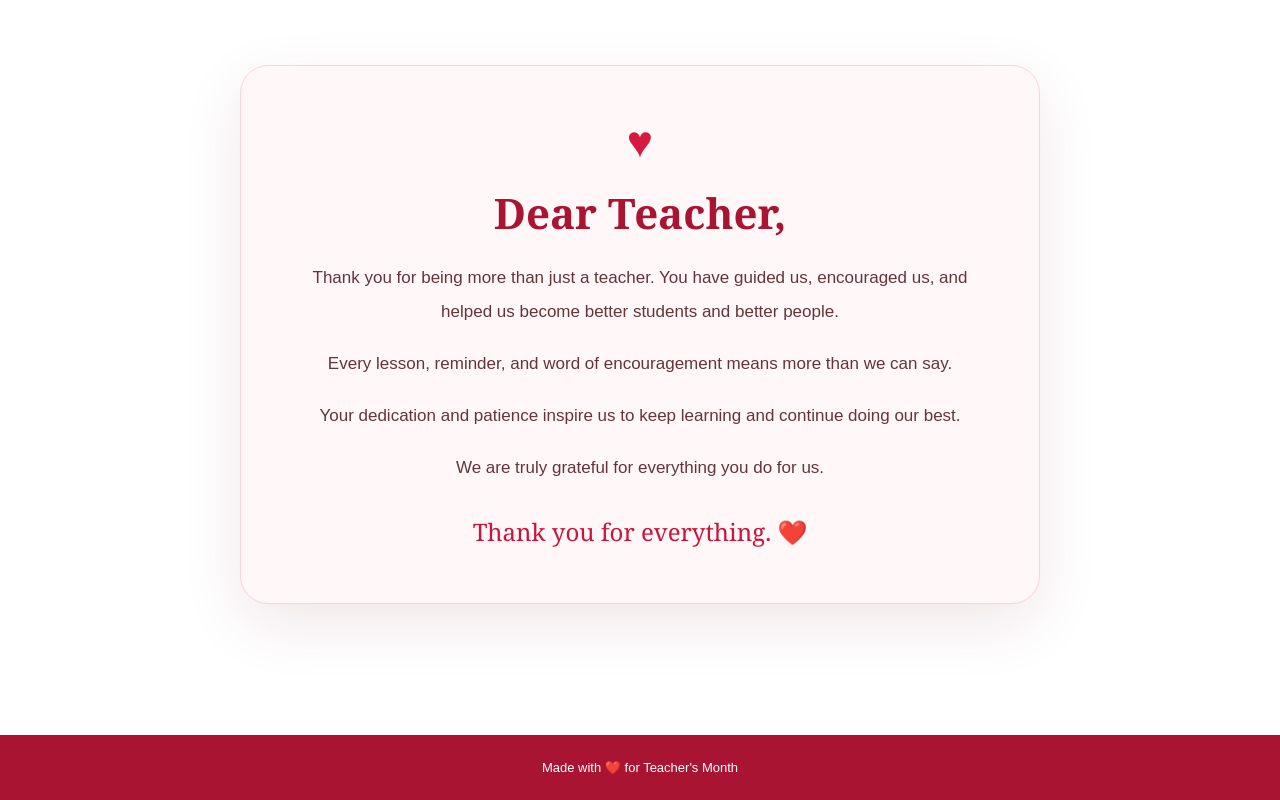
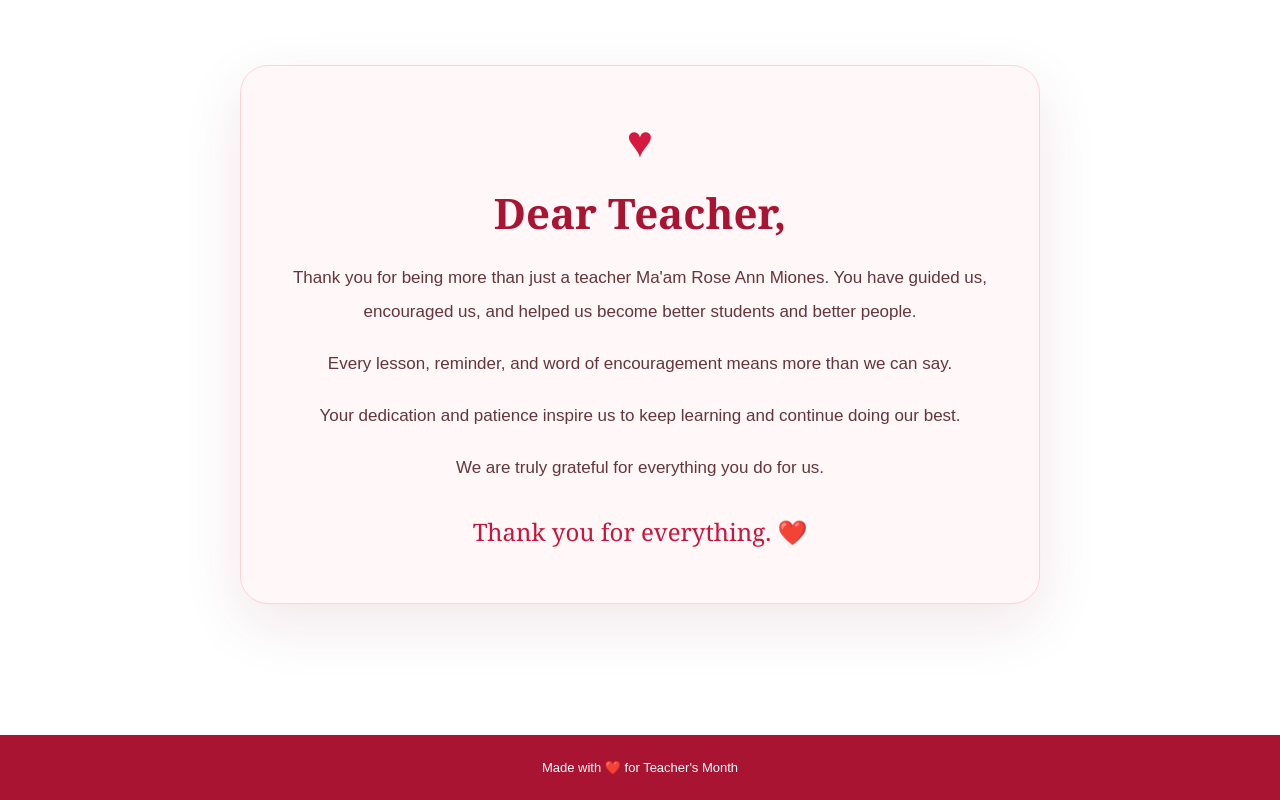
Before and after one commit to rjohnwane-source/TEACHERS-DAY, a plain HTML site: page index.html in a window 1280 px wide. Shown: the part 964-1764 px from the top of the page. Drawn offline with Linux system fonts and the light colour scheme.

Commit message:
Update index.html

```diff
--- a/index.html
+++ b/index.html
@@ -96,7 +96,7 @@
             <h2>Dear Teacher,</h2>
 
             <p>
-                Thank you for being more than just a teacher.
+                Thank you for being more than just a teacher Ma'am Rose Ann Miones.
                 You have guided us, encouraged us, and helped us
                 become better students and better people.
             </p>
```
